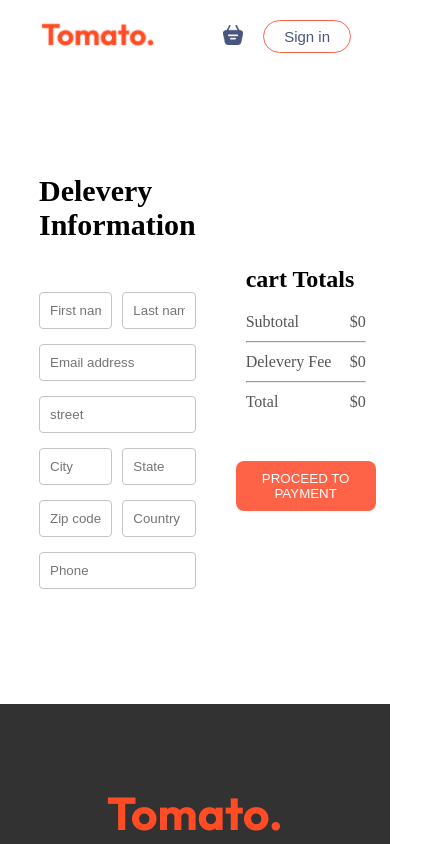
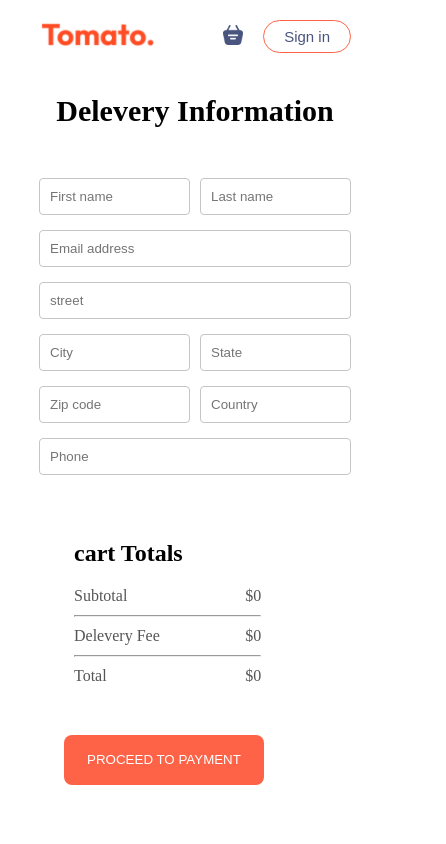
Before and after one commit to iammihirchauhan/Zostomato, a React (Vite) app: page /order in a window 390 px wide. Shown: the top 844 px of the page, 446 px wide, since content can reach past the window. Built offline with nearby package versions, Linux system fonts and the light colour scheme.

Commit message:
changed some styling

```diff
--- a/src/pages/placeOrders/PlaceOrder.css
+++ b/src/pages/placeOrders/PlaceOrder.css
@@ -1,9 +1,10 @@
 .place-order {
   display: flex;
+  flex-direction: column;
   align-items: center;
   justify-content: space-between;
   gap: 50px;
-  margin-top: 100px;
+  margin-top: 20px;
 }
 
 .place-order-left {
@@ -12,6 +13,7 @@
 }
 
 .place-order-left .title {
+  text-align: center;
   font-size: 30px;
   font-weight: 600;
   margin-bottom: 50px;
@@ -46,10 +48,14 @@
   .cart-total {
     width: 60%;
   }
-  .pay-btn {
-    margin-left: -22px;
-  }
   .cart-total h2 {
     width: 200px;
   }
+  .place-order-right{
+    margin-left: 70px;
+  }
+  .place-order .cart-total button {
+    width: 200px;
+  }
+
 }
--- a/src/pages/placeOrders/PlaceOrder.jsx
+++ b/src/pages/placeOrders/PlaceOrder.jsx
@@ -46,7 +46,7 @@ export const PlaceOrder = () => {
               </p>
             </div>
           </div>
-          <button className="pay-btn">PROCEED TO PAYMENT</button>
+          <button>PROCEED TO PAYMENT</button>
         </div>
       </div>
     </form>
```
